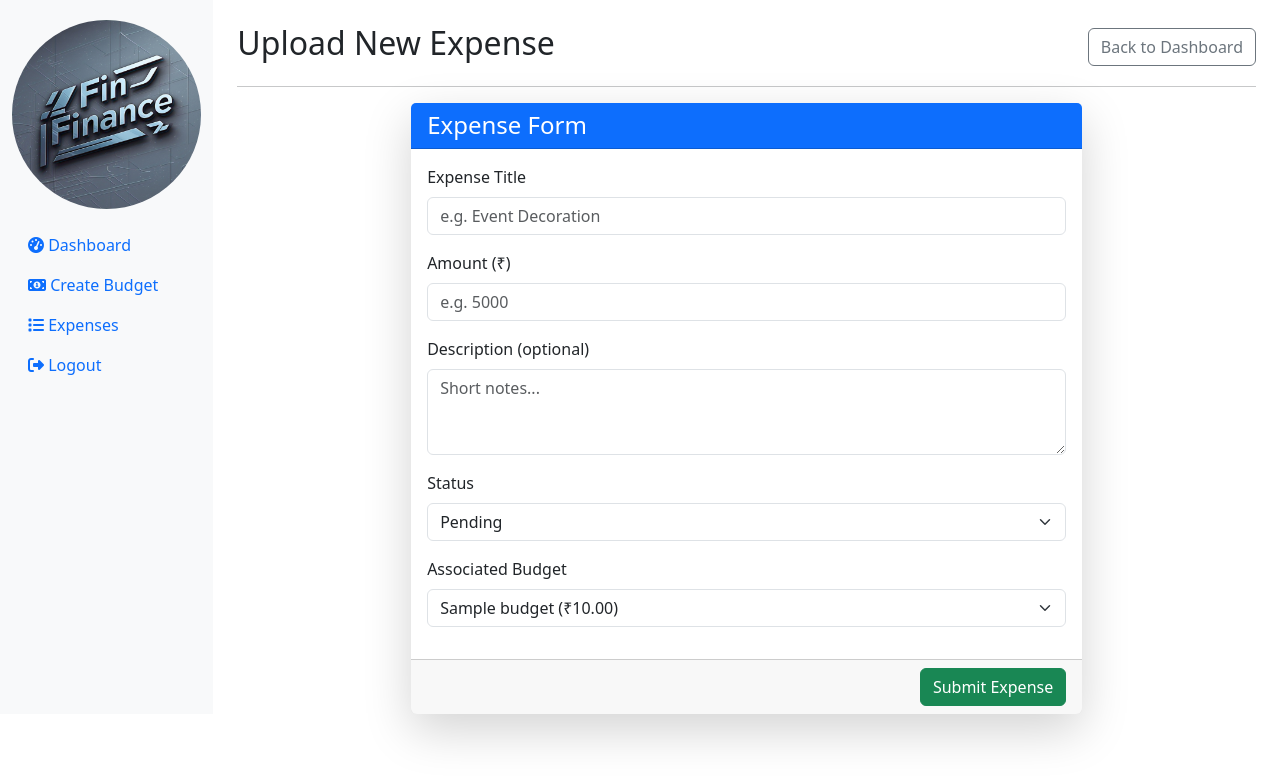
After one commit to denmarkdeni/FinFinance, a Django app: page /staff/upload-expense/ in a window 1280 px wide. The commit adds this page. Shown: the top 782 px of the page. Run offline with Django 5.2, Linux system fonts and the light colour scheme; a user stored in the database is signed in; tables that the repository leaves empty hold one stand-in row (values such as "Sample post"); parts of the project's set-up code (start-up, migrations or seed data) failed here and were passed over; some libraries are stand-ins or nearby versions.

Commit message:
normal dash copied

```diff
--- a/FinFinance/urls.py
+++ b/FinFinance/urls.py
@@ -18,6 +18,8 @@ Including another URLconf
 from django.contrib import admin
 from django.urls import path
 from fin_app import views
+from django.conf import settings
+from django.conf.urls.static import static
 
 urlpatterns = [
     path('admin/', admin.site.urls),
@@ -34,4 +36,8 @@ urlpatterns = [
 
     path('staff/create-budget/', views.create_budget, name='create_budget'),
     path('staff/view-expenses/', views.view_expenses, name='view_expenses'),
+    path('staff/upload-expense/', views.upload_expense, name='upload_expense'),
+
 ]
+
+urlpatterns += static(settings.STATIC_URL, document_root=settings.STATICFILES_DIRS[0])
--- a/fin_app/models.py
+++ b/fin_app/models.py
@@ -38,9 +38,11 @@ class Expense(models.Model):
         ('approved', 'Approved'),
         ('rejected', 'Rejected'),
     )
-
+    user = models.ForeignKey(User, on_delete=models.CASCADE,null=True, blank=True)
+    budget = models.ForeignKey(Budget, on_delete=models.CASCADE,null=True, blank=True)
     name = models.CharField(max_length=255)
     amount = models.DecimalField(max_digits=10, decimal_places=2)
+    description = models.TextField(blank=True, null=True)
     status = models.CharField(max_length=10, choices=STATUS_CHOICES, default='pending')
     created_at = models.DateTimeField(auto_now_add=True)
     updated_at = models.DateTimeField(auto_now=True)
--- a/fin_app/templates/dashboard/base.html
+++ b/fin_app/templates/dashboard/base.html
@@ -15,6 +15,12 @@
     <!-- Optional JavaScript (e.g., jQuery, Popper.js, etc.) -->
     <script src="https://cdn.jsdelivr.net/npm/@popperjs/core@2.11.6/dist/umd/popper.min.js"></script>
     <script src="https://cdn.jsdelivr.net/npm/bootstrap@5.3.0-alpha1/dist/js/bootstrap.min.js"></script>
+    <style>
+        .logo{
+            border-radius: 50%;
+            margin-top: 20px;
+        }
+    </style>
 </head>
 <body>
     <div class="container-fluid">
@@ -22,6 +28,7 @@
         <div class="row">
             <nav class="col-md-2 d-none d-md-block bg-light sidebar">
                 <div class="sidebar-sticky">
+                    <img src="{% static 'images/finfinance_logo.jpeg' %}" alt="Logo" class="img-fluid mb-3 logo">
                     <ul class="nav flex-column">
                         <li class="nav-item">
                             <a class="nav-link active" href="{% url 'staff_dashboard' %}">
@@ -34,8 +41,8 @@
                             </a>
                         </li>
                         <li class="nav-item">
-                            <a class="nav-link" href="{% url 'view_expenses' %}">
-                                <i class="fa fa-list"></i> View Expenses
+                            <a class="nav-link" href="{% url 'upload_expense' %}">
+                                <i class="fa fa-list"></i> Expenses
                             </a>
                         </li>
                         <li class="nav-item">
--- /dev/null
+++ b/fin_app/templates/staff/expenses.html
@@ -0,0 +1,56 @@
+{% extends 'dashboard/base.html' %}
+
+{% block content %}
+<br>
+<div class="d-flex justify-content-between align-items-center">
+    <h2>Upload New Expense</h2>
+    <a href="{% url 'staff_dashboard' %}" class="btn btn-outline-secondary">Back to Dashboard</a>
+</div>
+<hr>
+
+<div class="row">
+    <div class="col-md-8 mx-auto">
+        <div class="card shadow-lg border-0">
+            <div class="card-header bg-primary text-white">
+                <h4 class="mb-0">Expense Form</h4>
+            </div>
+            <form method="POST" action="{% url 'upload_expense' %}">
+                {% csrf_token %}
+                <div class="card-body">
+                    <div class="mb-3">
+                        <label for="title" class="form-label">Expense Title</label>
+                        <input type="text" class="form-control" id="title" name="title" placeholder="e.g. Event Decoration" required>
+                    </div>
+                    <div class="mb-3">
+                        <label for="amount" class="form-label">Amount (₹)</label>
+                        <input type="number" class="form-control" id="amount" name="amount" placeholder="e.g. 5000" required>
+                    </div>
+                    <div class="mb-3">
+                        <label for="description" class="form-label">Description (optional)</label>
+                        <textarea class="form-control" id="description" name="description" rows="3" placeholder="Short notes..."></textarea>
+                    </div>
+                    <div class="mb-3">
+                        <label for="status" class="form-label">Status</label>
+                        <select class="form-select" id="status" name="status" required>
+                            <option value="Pending" selected>Pending</option>
+                            <option value="Approved">Approved</option>
+                            <option value="Rejected">Rejected</option>
+                        </select>
+                    </div>
+                    <div class="mb-3">
+                        <label for="budget" class="form-label">Associated Budget</label>
+                        <select class="form-select" id="budget" name="budget_id" required>
+                            {% for budget in budgets %}
+                                <option value="{{ budget.id }}">{{ budget.title }} (₹{{ budget.total_amount }})</option>
+                            {% endfor %}
+                        </select>
+                    </div>
+                </div>
+                <div class="card-footer text-end">
+                    <button type="submit" class="btn btn-success">Submit Expense</button>
+                </div>
+            </form>
+        </div>
+    </div>
+</div>
+{% endblock %}
--- a/fin_app/views.py
+++ b/fin_app/views.py
@@ -43,8 +43,10 @@ def logout_view(request):
 def dashboard_view(request):
     role = request.user.profile.role
     if role == 'NormalUser':
+        print("opening normal dashboard")
         return redirect('normal_dashboard')
     elif role == 'CompanyStaff':
+        print("opening staff dashboard")
         return redirect('staff_dashboard')
     elif role == 'FinanceExpert':
         return redirect('expert_dashboard')
@@ -55,7 +57,21 @@ def dashboard_view(request):
         return redirect('login')
 
 def normal_dashboard(request):
-    return render(request, 'dashboard/normal.html')
+    total_budget = Budget.objects.filter(user=request.user).aggregate(Sum('total_amount'))['total_amount__sum'] or 0
+    spent = Expense.objects.filter(user=request.user).aggregate(Sum('amount'))['amount__sum'] or 0
+    remaining_budget = total_budget - spent
+    budgets = Budget.objects.filter(user=request.user).order_by('-start_date')[:4]
+    expenses = Expense.objects.filter(user=request.user).order_by('-updated_at')[:4]
+    finance_status = "❌Bad" if total_budget < spent else "✅Good"
+
+    return render(request, 'dashboard/normal.html', {
+        'total_budget': total_budget,
+        'spent': spent,
+        'remaining_budget': remaining_budget,
+        'budgets': budgets,
+        'expenses': expenses,
+        'finance_status': finance_status,
+    })
 
 def expert_dashboard(request):
     return render(request, 'dashboard/expert.html')
@@ -64,26 +80,59 @@ def admin_dashboard(request):
     return render(request, 'dashboard/admin.html')
 
 def staff_dashboard(request):
-    total_budget = 500000
-    spent = Expense.objects.filter(status='approved').aggregate(Sum('amount'))['amount__sum'] or 0
+    total_budget = Budget.objects.filter(user=request.user).aggregate(Sum('total_amount'))['total_amount__sum'] or 0
+    spent = Expense.objects.filter(user=request.user).aggregate(Sum('amount'))['amount__sum'] or 0
     remaining_budget = total_budget - spent
-
+    budgets = Budget.objects.filter(user=request.user).order_by('-start_date')[:4]
+    expenses = Expense.objects.filter(user=request.user).order_by('-updated_at')[:4]
+    finance_status = "❌Bad" if total_budget < spent else "✅Good"
     return render(request, 'dashboard/staff.html', {
         'total_budget': total_budget,
         'spent': spent,
-        'remaining_budget': remaining_budget
+        'remaining_budget': remaining_budget,
+        'budgets': budgets,
+        'expenses': expenses,
+        'finance_status': finance_status,
     })
 
 def create_budget(request):
     if request.method == 'POST':
         form = BudgetForm(request.POST)
         if form.is_valid():
-            form.save()
+            budget = form.save(commit=False)
+            budget.user = request.user
+            budget.save()
+            return redirect('staff_dashboard')
+        else:
+            print(form.errors)
+            messages.error(request, "Error creating budget.")
             return redirect('staff_dashboard')
     else:
         form = BudgetForm()
-    return render(request, 'create_budget.html', {'form': form})
+    return render(request, 'dashboard/staff.html', {'form': form})
 
 def view_expenses(request):
     expenses = Expense.objects.all()
     return render(request, 'view_expenses.html', {'expenses': expenses})
+
+@login_required
+def upload_expense(request):
+    budgets = Budget.objects.filter(user=request.user)
+    if request.method == 'POST':
+        title = request.POST['title']
+        amount = request.POST['amount']
+        description = request.POST.get('description', '')
+        status = request.POST['status']
+        budget_id = request.POST['budget_id']
+
+        Expense.objects.create(
+            user=request.user,
+            budget_id=budget_id,
+            name=title,
+            amount=amount,
+            description=description,
+            status=status
+        )
+        return redirect('staff_dashboard')
+
+    return render(request, 'staff/expenses.html', {'budgets': budgets})
```
Also changed, not shown: FinFinance/settings.py (+7 -1 lines), fin_app/templates/dashboard/normal.html (+111 -0 lines), fin_app/templates/dashboard/staff.html (+44 -18 lines), fin_app/static/css/style.css (added), fin_app/static/images/finfinance_logo.jpeg (added).
